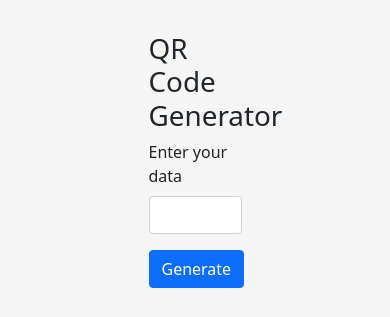
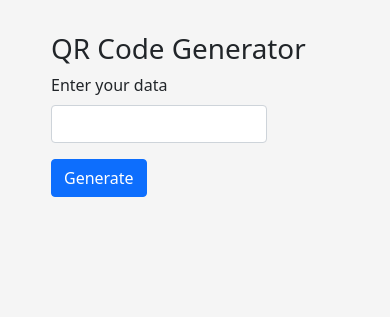
Before and after one commit to SiddhantAgrawa1/QR-Code-Generator, a plain HTML site: page index.html in a window 390 px wide. Drawn offline with nearby package versions, Linux system fonts and the light colour scheme.

Commit message:
Responsives added

```diff
--- a/index.html
+++ b/index.html
@@ -11,6 +11,7 @@
     <title>QR Code Generator</title>
   </head>
   <body>
+    <!-- Main container -->
     <div class="container">
         <h1>QR Code Generator </h1>
         <label for="text" class="form-label">Enter your data</label>
@@ -23,9 +24,10 @@
         <p class="h4" id="h4"></p>
         <img src="" id="img">
       </div>
-      <div class="container">
-        <a id="download" target="_blank" download></a>
-      </div>
+    <!-- Download Button  -->
+    <div class="container">
+      <a id="download" target="_blank" download></a>
+    </div>
     <script src="script.js"></script>
     <!-- Option 1: Bootstrap Bundle with Popper -->
     <script src="https://cdn.jsdelivr.net/npm/bootstrap@5.1.3/dist/js/bootstrap.bundle.min.js" integrity="sha384-ka7Sk0Gln4gmtz2MlQnikT1wXgYsOg+OMhuP+IlRH9sENBO0LRn5q+8nbTov4+1p" crossorigin="anonymous"></script>
--- a/style.css
+++ b/style.css
@@ -15,3 +15,11 @@ body{
     margin-top: 6px;
     color: tomato;
 }
+@media (max-width : 1000px) {
+    .container{
+        width: 80% !important;
+    }
+    #text{
+        width: 75%;
+    }
+}
```
